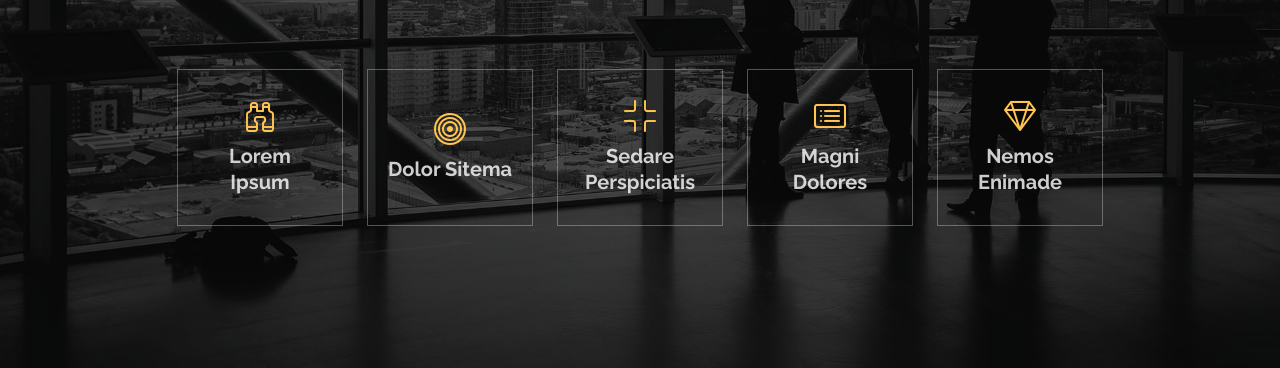
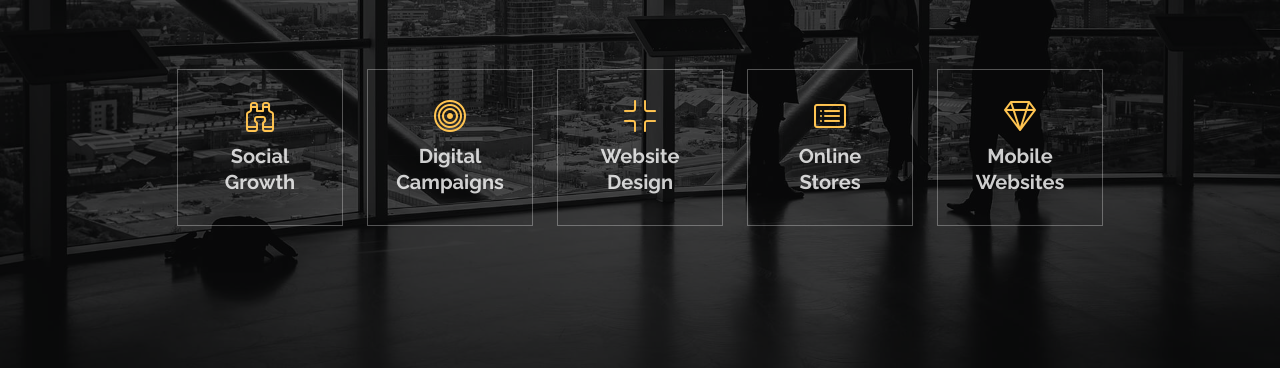
Before and after one commit to echobitsolution/echobit, a plain HTML site: page index.html in a window 1280 px wide. Shown: the part 432-800 px from the top of the page. Drawn offline with Linux system fonts and the light colour scheme.

Commit message:
Update index.html

```diff
--- a/index.html
+++ b/index.html
@@ -102,31 +102,31 @@
           <div class="col-xl-2 col-md-4" data-aos="fade-up" data-aos-delay="300">
             <div class="icon-box">
               <i class="bi bi-binoculars"></i>
-              <h3><a href="">Lorem Ipsum</a></h3>
+              <h3><a href="">Social Growth</a></h3>
             </div>
           </div>
           <div class="col-xl-2 col-md-4" data-aos="fade-up" data-aos-delay="400">
             <div class="icon-box">
               <i class="bi bi-bullseye"></i>
-              <h3><a href="">Dolor Sitema</a></h3>
+              <h3><a href="">Digital Campaigns</a></h3>
             </div>
           </div>
           <div class="col-xl-2 col-md-4" data-aos="fade-up" data-aos-delay="500">
             <div class="icon-box">
               <i class="bi bi-fullscreen-exit"></i>
-              <h3><a href="">Sedare Perspiciatis</a></h3>
+              <h3><a href="">Website Design</a></h3>
             </div>
           </div>
           <div class="col-xl-2 col-md-4" data-aos="fade-up" data-aos-delay="600">
             <div class="icon-box">
               <i class="bi bi-card-list"></i>
-              <h3><a href="">Magni Dolores</a></h3>
+              <h3><a href="">Online Stores</a></h3>
             </div>
           </div>
           <div class="col-xl-2 col-md-4" data-aos="fade-up" data-aos-delay="700">
             <div class="icon-box">
               <i class="bi bi-gem"></i>
-              <h3><a href="">Nemos Enimade</a></h3>
+              <h3><a href="">Mobile Websites</a></h3>
             </div>
           </div>
         </div>
```
